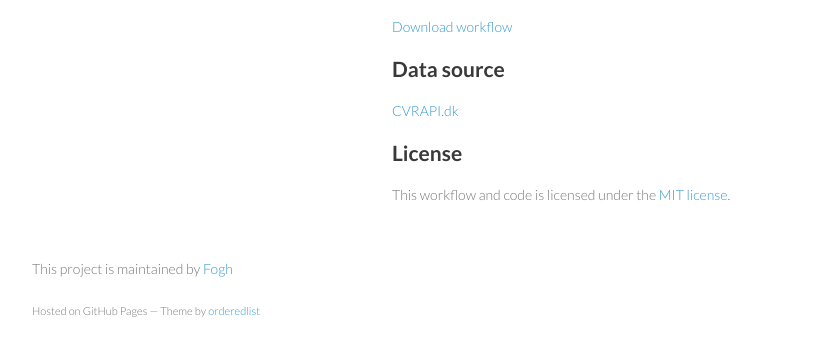
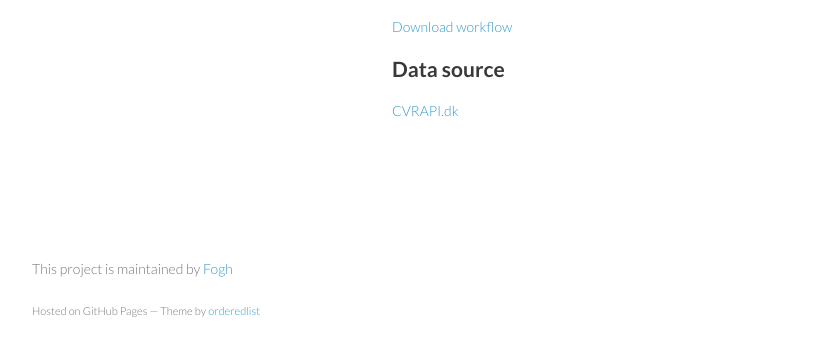
Before and after one commit to Fogh/CVR-Alfred, a plain HTML site: page index.html in a window 1280 px wide. Shown: the part 410-766 px from the top of the page, without its empty margins (178-1001 px from the left). Drawn offline with Linux system fonts and the light colour scheme.

```diff
--- a/index.html
+++ b/index.html
@@ -39,11 +39,6 @@
 <a name="data-source" class="anchor" href="#data-source"><span class="octicon octicon-link"></span></a>Data source</h2>
 
 <p><a href="https://CVRAPI.dk">CVRAPI.dk</a></p>
-
-<h2>
-<a name="license" class="anchor" href="#license"><span class="octicon octicon-link"></span></a>License</h2>
-
-<p>This workflow and code is licensed under the <a href="http://opensource.org/licenses/MIT">MIT license</a>.</p>
       </section>
       <footer>
         <p>This project is maintained by <a href="https://github.com/Fogh">Fogh</a></p>
--- a/params.json
+++ b/params.json
@@ -1 +1 @@
-{"name":"CVR-Alfred","tagline":"Lookup Danish companies by their name or CVR number - Alfred workflow","body":"![CVR-Alfred](http://cl.ly/PfK2/Screen%20Shot%202013-06-15%20at%2021.23.45.png)\r\n\r\n## Download\r\n\r\n[Download workflow](https://github.com/Fogh/CVR-Alfred/raw/master/CVR.alfredworkflow)\r\n\r\n## Data source\r\n\r\n[CVRAPI.dk](https://CVRAPI.dk)\r\n\r\n## License\r\n\r\nThis workflow and code is licensed under the [MIT license](http://opensource.org/licenses/MIT).\r\n","google":"","note":"Don't delete this file! It's used internally to help with page regeneration."}
+{"name":"CVR-Alfred","tagline":"Lookup Danish companies by their name or CVR number - Alfred workflow","body":"![CVR-Alfred](http://cl.ly/PfK2/Screen%20Shot%202013-06-15%20at%2021.23.45.png)\r\n\r\n## Download\r\n\r\n[Download workflow](https://github.com/Fogh/CVR-Alfred/raw/master/CVR.alfredworkflow)\r\n\r\n## Data source\r\n\r\n[CVRAPI.dk](https://CVRAPI.dk)","google":"","note":"Don't delete this file! It's used internally to help with page regeneration."}
```
